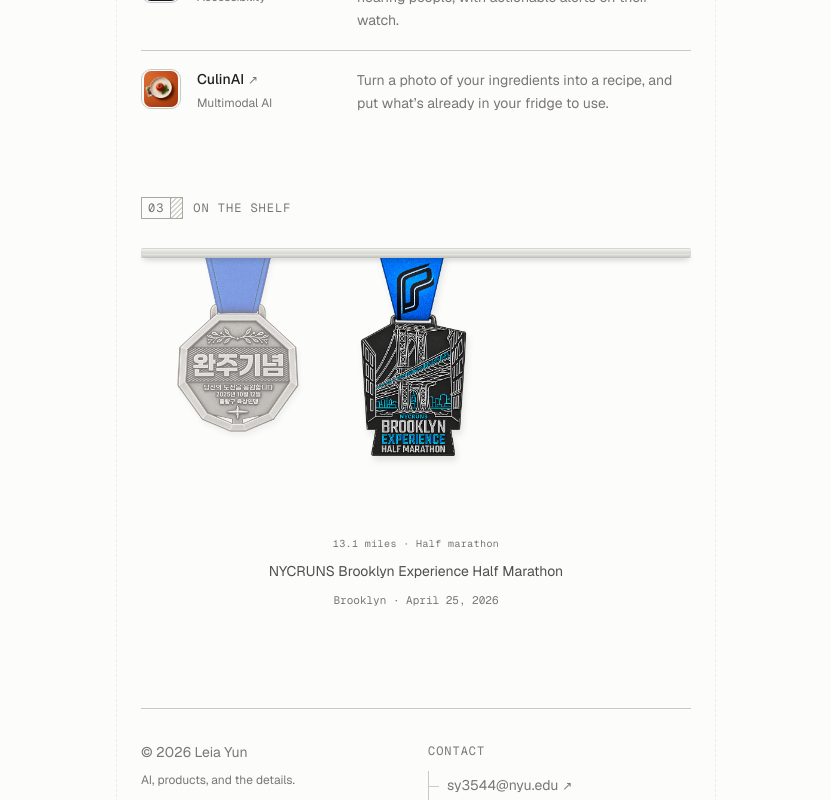
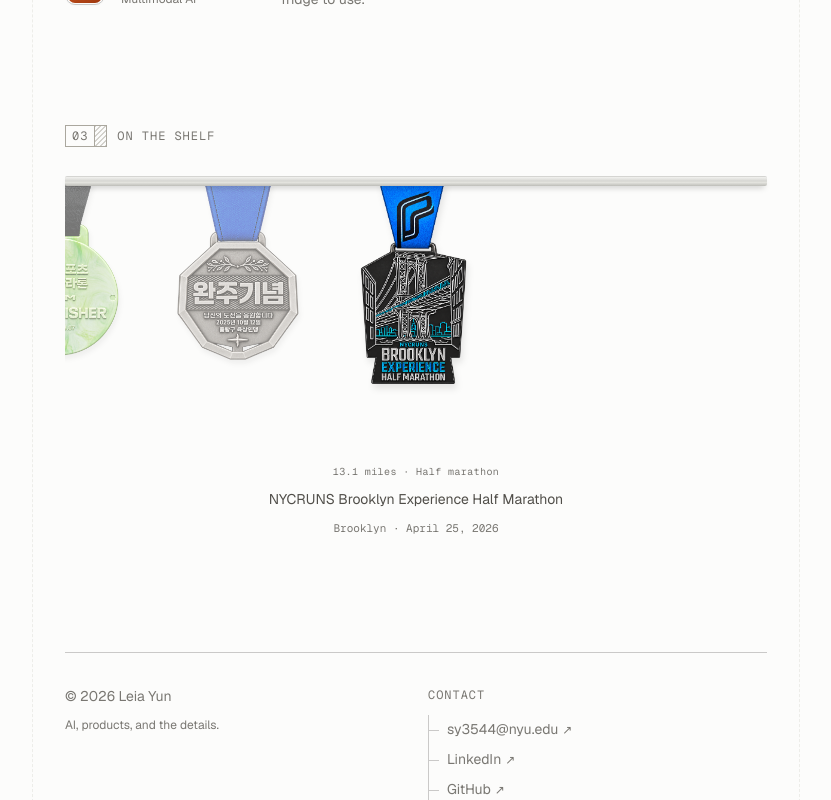
Before and after one commit to yunLeia/personal_website_leiayun, a React (Vite) app: page / in a window 1280 px wide. Shown: the part 1360-2160 px from the top of the page, without its empty margins (224-1055 px from the left). Built offline with nearby package versions, Linux system fonts and the light colour scheme; a web font is replaced by a local one.

Commit message:
Widen homepage to match detail pages and increase section spacing

```diff
--- a/src/index.css
+++ b/src/index.css
@@ -36,7 +36,7 @@
   line-height: 1.7;
   letter-spacing: normal;
 }
-.portfolio-shell { position: relative; z-index: 1; width: min(100%, 600px); margin: 0 auto; padding: 56px 24px 112px; border-inline: .5px dashed var(--rule); }
+.portfolio-shell { position: relative; z-index: 1; width: min(100%, 768px); margin: 0 auto; padding: 56px 32px 112px; border-inline: .5px dashed var(--rule); }
 .portfolio-intro { display: grid; grid-template-columns: minmax(0, 1fr) 240px; gap: 40px; }
 .intro-copy h1 { display: flex; align-items: center; gap: 10px; font-size: 16px; line-height: 24px; font-weight: 600; letter-spacing: -.4px; margin: 0 0 16px; }
 .identity-mark { color: #b67748; font-size: 15px; font-weight: 400; }
@@ -53,7 +53,7 @@
 .linkedin-link { color: var(--muted); padding: 2px 8px; }
 .external-arrow { display: inline-block; margin-left: 4px; font-size: 12px; color: var(--muted); transition: transform 150ms var(--swift); }
 a:hover .external-arrow { transform: translate(1px,-1px); }
-.portfolio-section { margin-top: 64px; scroll-margin-top: 32px; }
+.portfolio-section { margin-top: 96px; scroll-margin-top: 32px; }
 .portfolio-section-heading { display: flex; align-items: center; justify-content: space-between; margin-bottom: 24px; }
 .section-tag { display: inline-flex; align-items: center; color: var(--muted, #797772); font-family: 'Geist Mono', monospace; font-weight: 400; font-size: 12px; line-height: 18px; letter-spacing: .08em; text-transform: uppercase; }
 .section-index { padding: 1px 6px; border: .5px solid #aaa79e; }
@@ -100,7 +100,7 @@
 .portfolio-project-row:is(:hover,:focus-visible) .project-icon-frame { transform: translateY(-1px); box-shadow: none; }
 .portfolio-project-row:is(:hover,:focus-visible) .project-arrow { transform: translate(2px,-2px); }
 .portfolio-project-row:is(:hover,:focus-visible) .project-description { color: var(--copy); }
-.portfolio-footer { margin-top: 96px; padding-top: 32px; border-top: .5px solid var(--rule); display: grid; grid-template-columns: 1fr 1fr; gap: 24px; scroll-margin-top: 32px; color: var(--muted); font-size: 14px; }
+.portfolio-footer { margin-top: 112px; padding-top: 32px; border-top: .5px solid var(--rule); display: grid; grid-template-columns: 1fr 1fr; gap: 24px; scroll-margin-top: 32px; color: var(--muted); font-size: 14px; }
 .portfolio-footer p { margin: 0; }
 .portfolio-footer .footer-note { font-size: 12px; margin-top: 6px; }
 .portfolio-footer h2 { margin: 0 0 10px; font-family: 'Geist Mono', monospace; font-size: 12px; font-weight: 400; letter-spacing: .08em; text-transform: uppercase; }
@@ -118,7 +118,7 @@
   .project-description { grid-column: 2; margin-top: 4px; }
 }
 @media (max-width: 380px) {
-  .portfolio-shell { padding-inline: 20px; }
+  .portfolio-shell { padding-inline: 24px; }
   .experience-date { font-size: 12px; }
   .portfolio-footer { grid-template-columns: 1fr; }
 }
@@ -163,6 +163,7 @@
 .outline-mobile-toggle { display: none; }
 .case-study-page .portfolio-footer { margin-top: 64px; }
 @media (max-width: 1199px) {
+  .portfolio-shell { width: min(100%,720px); }
   .case-study-main { width: min(100%,720px); padding-top: 32px; }
   .article-outline { position: relative; top: auto; left: auto; width: min(100%,720px); margin: 0 auto; padding: 24px 32px 0; }
   .outline-toolbar { margin-bottom: 0; border-bottom: .5px solid var(--rule); padding-bottom: 8px; }
@@ -305,3 +306,5 @@
 @media (prefers-reduced-motion: reduce) { .medal-item img { transform: none; transition: none; } }
 
 .medal-caption .medal-distance { display: block; margin-bottom: 8px; font-size: 10px; letter-spacing: .04em; }
+
+@media (max-width: 600px) { .portfolio-section { margin-top: 80px; } }
```
